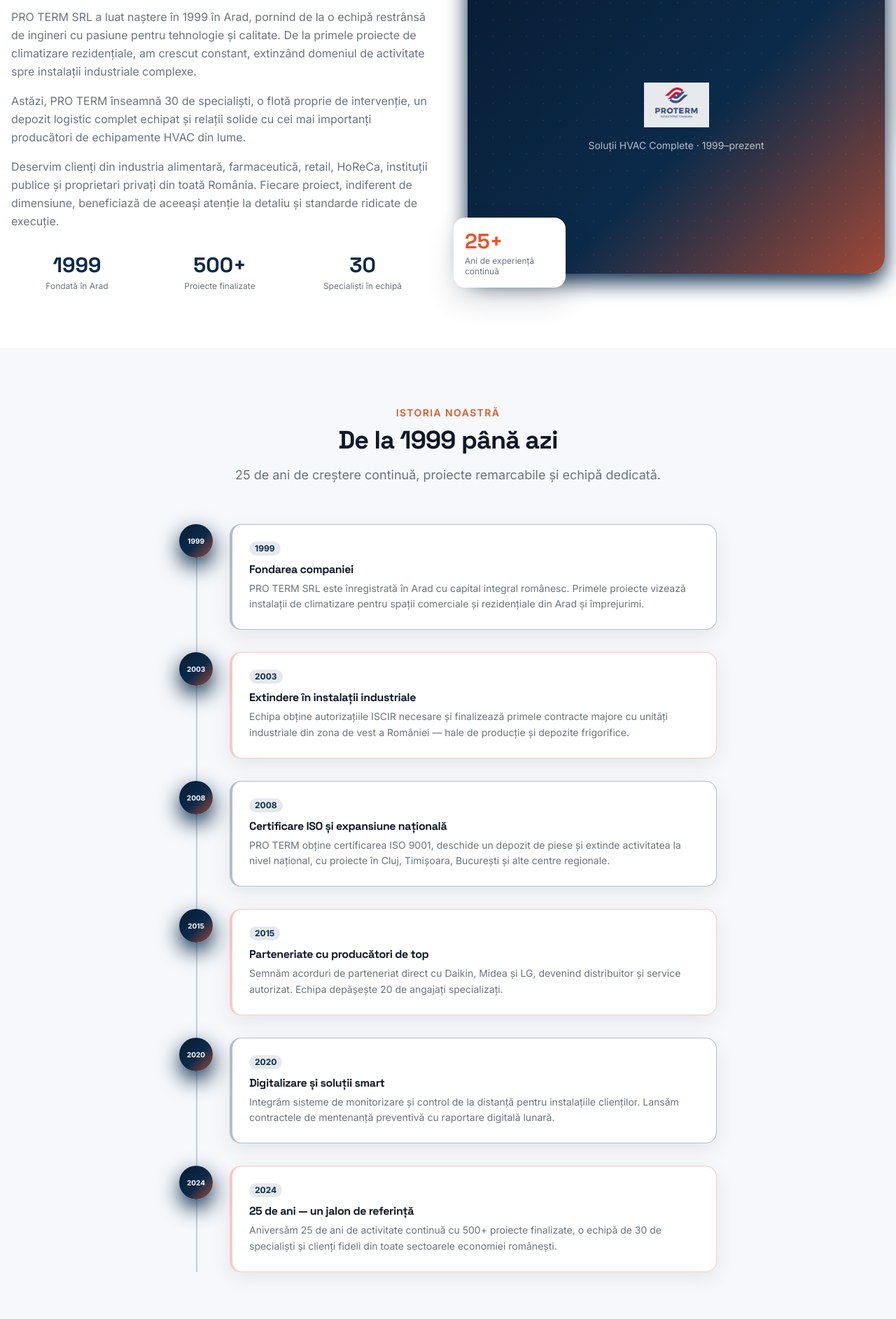
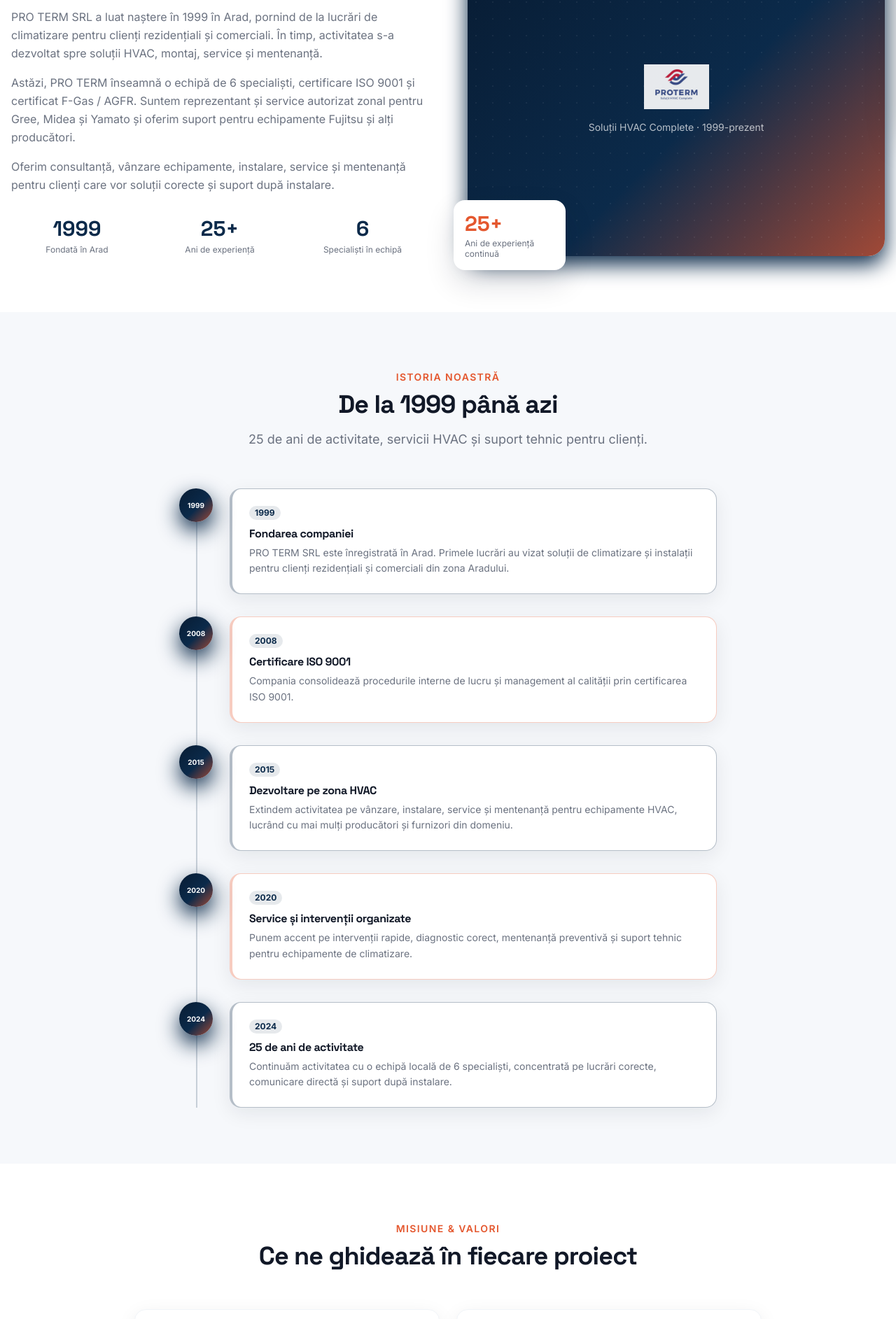
Before and after one commit to protermarad-hash/pro-term-web, a Next.js app: page /despre in a window 1280 px wide. Shown: the part 618-2503 px from the top of the page at 70% size. Built offline with nearby package versions, Linux system fonts and the light colour scheme.

Commit message:
Correct company details across about page

```diff
--- a/src/app/despre/page.tsx
+++ b/src/app/despre/page.tsx
@@ -16,7 +16,7 @@
 export const metadata: Metadata = {
   title: 'Despre PRO TERM SRL | 25+ ani HVAC',
   description:
-    'Aflați povestea PRO TERM SRL, fondată în 1999 în Arad. 25+ ani de experiență în instalații HVAC industriale și civile pe întreg teritoriul României.',
+    'Aflați povestea PRO TERM SRL, firmă din Arad cu experiență în climatizare, HVAC, montaj, service și mentenanță pentru echipamente Gree, Midea, Yamato, Fujitsu și alți producători.',
 };
 
 const timeline = [
@@ -24,74 +24,68 @@
     year: '1999',
     title: 'Fondarea companiei',
     description:
-      'PRO TERM SRL este înregistrată în Arad cu capital integral românesc. Primele proiecte vizează instalații de climatizare pentru spații comerciale și rezidențiale din Arad și împrejurimi.',
-  },
-  {
-    year: '2003',
-    title: 'Extindere în instalații industriale',
-    description:
-      'Echipa obține autorizațiile ISCIR necesare și finalizează primele contracte majore cu unități industriale din zona de vest a României — hale de producție și depozite frigorifice.',
+      'PRO TERM SRL este înregistrată în Arad. Primele lucrări au vizat soluții de climatizare și instalații pentru clienți rezidențiali și comerciali din zona Aradului.',
   },
   {
     year: '2008',
-    title: 'Certificare ISO și expansiune națională',
+    title: 'Certificare ISO 9001',
     description:
-      'PRO TERM obține certificarea ISO 9001, deschide un depozit de piese și extinde activitatea la nivel național, cu proiecte în Cluj, Timișoara, București și alte centre regionale.',
+      'Compania consolidează procedurile interne de lucru și management al calității prin certificarea ISO 9001.',
   },
   {
     year: '2015',
-    title: 'Parteneriate cu producători de top',
+    title: 'Dezvoltare pe zona HVAC',
     description:
-      'Semnăm acorduri de parteneriat direct cu Daikin, Midea și LG, devenind distribuitor și service autorizat. Echipa depășește 20 de angajați specializați.',
+      'Extindem activitatea pe vânzare, instalare, service și mentenanță pentru echipamente HVAC, lucrând cu mai mulți producători și furnizori din domeniu.',
   },
   {
     year: '2020',
-    title: 'Digitalizare și soluții smart',
+    title: 'Service și intervenții organizate',
     description:
-      'Integrăm sisteme de monitorizare și control de la distanță pentru instalațiile clienților. Lansăm contractele de mentenanță preventivă cu raportare digitală lunară.',
+      'Punem accent pe intervenții rapide, diagnostic corect, mentenanță preventivă și suport tehnic pentru echipamente de climatizare.',
   },
   {
     year: '2024',
-    title: '25 de ani — un jalon de referință',
+    title: '25 de ani de activitate',
     description:
-      'Aniversăm 25 de ani de activitate continuă cu 500+ proiecte finalizate, o echipă de 30 de specialiști și clienți fideli din toate sectoarele economiei românești.',
+      'Continuăm activitatea cu o echipă locală de 6 specialiști, concentrată pe lucrări corecte, comunicare directă și suport după instalare.',
   },
 ];
 
 const values = [
   {
     icon: CheckCircle2,
-    title: 'Calitate fără compromisuri',
+    title: 'Lucrări corecte',
     description:
-      'Folosim exclusiv echipamente certificate de la producători de top și executăm lucrările conform normativelor tehnice în vigoare.',
+      'Recomandăm echipamente potrivite pentru spațiul clientului și executăm lucrările cu atenție la detalii, nu doar după prețul cel mai mic.',
   },
   {
     icon: Users,
-    title: 'Parteneriat pe termen lung',
+    title: 'Echipă locală de 6 specialiști',
     description:
-      'Nu ne interesează tranzacții unice. Construim relații de durată bazate pe transparență, respectarea angajamentelor și suport continuu.',
+      'Comunicarea este directă, iar responsabilitatea pentru montaj, service și suport este clară de la început.',
   },
   {
     icon: Building2,
-    title: 'Experiență industrială și civilă',
+    title: 'Rezidențial și comercial',
     description:
-      'Înțelegem atât cerințele tehnice complexe ale mediului industrial, cât și așteptările de confort și design ale spațiilor civile și rezidențiale.',
+      'Oferim soluții pentru locuințe, spații comerciale, birouri, magazine și alte aplicații unde confortul și fiabilitatea contează.',
   },
   {
     icon: Award,
-    title: 'Responsabilitate față de mediu',
+    title: 'Responsabilitate față de client',
     description:
-      'Promovăm soluțiile cu eficiență energetică ridicată și refrigeranți cu impact redus asupra mediului (R-32, CO₂), conform directivelor europene.',
+      'Promovăm soluții eficiente energetic și servicii de mentenanță care ajută echipamentele să funcționeze corect pe termen lung.',
   },
 ];
 
 const authorizations = [
-  { label: 'ANRE',       description: 'Autorizație electrică pentru instalații sub tensiune' },
-  { label: 'ISCIR',      description: 'Autorizație pentru recipiente sub presiune și instalații frigorifice' },
-  { label: 'F-Gas',      description: 'Certificare pentru manipularea agenților frigorifici fluorurați' },
-  { label: 'ISO 9001',   description: 'Sistem de management al calității certificat internațional' },
-  { label: 'Daikin D1',  description: 'Distribuitor și service autorizat Daikin România' },
-  { label: 'Midea Gold', description: 'Partener Gold Midea pentru România' },
+  { label: 'ISO 9001', description: 'Sistem de management al calității certificat' },
+  { label: 'F-Gas / AGFR', description: 'Certificat pentru lucrări cu agenți frigorifici' },
+  { label: 'Gree', description: 'Reprezentant și service autorizat zonal' },
+  { label: 'Midea', description: 'Reprezentant și service autorizat zonal' },
+  { label: 'Yamato', description: 'Reprezentant și service autorizat zonal' },
+  { label: 'Fujitsu', description: 'Instalare, mentenanță și service pentru echipamente HVAC' },
 ];
 
 export default function DesprePage() {
@@ -99,8 +93,6 @@
     <>
       <Header />
       <main>
-
-        {/* Hero */}
         <section className="relative py-32 bg-dark overflow-hidden">
           <div className="absolute inset-0 bg-hero-gradient opacity-90" />
           <div
@@ -118,17 +110,15 @@
               Fondată în 1999 · 25+ ani de experiență
             </span>
             <h1 className="text-4xl md:text-6xl font-bold font-heading text-white mb-6 leading-tight">
-              Despre{' '}
-              <span className="text-brand">PRO TERM</span>
+              Despre <span className="text-brand">PRO TERM</span>
             </h1>
             <p className="text-lg text-white/75 max-w-2xl mx-auto leading-relaxed">
-              O companie românească fondată în Arad, cu 25 de ani de expertiză în proiectarea
-              și instalarea sistemelor HVAC pentru sectorul industrial și civil.
+              Firmă din Arad specializată în climatizare, HVAC, montaj, service și mentenanță,
+              cu echipă locală de 6 specialiști.
             </p>
           </div>
         </section>
 
-        {/* Cine suntem */}
         <section className="py-20 bg-white">
           <div className="container mx-auto px-4">
             <div className="grid lg:grid-cols-2 gap-14 items-center">
@@ -140,27 +130,24 @@
                   25 de ani în slujba confortului tău
                 </h2>
                 <p className="text-dark-300 leading-relaxed mb-4">
-                  PRO TERM SRL a luat naștere în 1999 în Arad, pornind de la o echipă
-                  restrânsă de ingineri cu pasiune pentru tehnologie și calitate. De la
-                  primele proiecte de climatizare rezidențiale, am crescut constant,
-                  extinzând domeniul de activitate spre instalații industriale complexe.
+                  PRO TERM SRL a luat naștere în 1999 în Arad, pornind de la lucrări de climatizare
+                  pentru clienți rezidențiali și comerciali. În timp, activitatea s-a dezvoltat spre
+                  soluții HVAC, montaj, service și mentenanță.
                 </p>
                 <p className="text-dark-300 leading-relaxed mb-4">
-                  Astăzi, PRO TERM înseamnă 30 de specialiști, o flotă proprie de
-                  intervenție, un depozit logistic complet echipat și relații solide cu
-                  cei mai importanți producători de echipamente HVAC din lume.
+                  Astăzi, PRO TERM înseamnă o echipă de 6 specialiști, certificare ISO 9001 și
+                  certificat F-Gas / AGFR. Suntem reprezentant și service autorizat zonal pentru
+                  Gree, Midea și Yamato și oferim suport pentru echipamente Fujitsu și alți producători.
                 </p>
                 <p className="text-dark-300 leading-relaxed mb-8">
-                  Deservim clienți din industria alimentară, farmaceutică, retail, HoReCa,
-                  instituții publice și proprietari privați din toată România. Fiecare
-                  proiect, indiferent de dimensiune, beneficiază de aceeași atenție la
-                  detaliu și standarde ridicate de execuție.
+                  Oferim consultanță, vânzare echipamente, instalare, service și mentenanță pentru
+                  clienți care vor soluții corecte și suport după instalare.
                 </p>
                 <div className="grid grid-cols-3 gap-4">
                   {[
                     { val: '1999', lbl: 'Fondată în Arad' },
-                    { val: '500+', lbl: 'Proiecte finalizate' },
-                    { val: '30',   lbl: 'Specialiști în echipă' },
+                    { val: '25+', lbl: 'Ani de experiență' },
+                    { val: '6', lbl: 'Specialiști în echipă' },
                   ].map(({ val, lbl }) => (
                     <div key={lbl} className="text-center">
                       <div className="text-3xl font-bold font-heading text-primary">{val}</div>
@@ -188,7 +175,7 @@
                       className="h-16 w-auto object-contain opacity-90 mb-4"
                     />
                     <p className="text-white/70 text-sm text-center">
-                      Soluții HVAC Complete · 1999–prezent
+                      Soluții HVAC Complete · 1999-prezent
                     </p>
                   </div>
                 </div>
@@ -203,7 +190,6 @@
           </div>
         </section>
 
-        {/* Timeline */}
         <section className="py-20 bg-light-200">
           <div className="container mx-auto px-4">
             <div className="text-center mb-14">
@@ -212,36 +198,28 @@
               </span>
               <h2 className="section-title mt-2">De la 1999 până azi</h2>
               <p className="section-subtitle mx-auto text-center">
-                25 de ani de creștere continuă, proiecte remarcabile și echipă dedicată.
+                25 de ani de activitate, servicii HVAC și suport tehnic pentru clienți.
               </p>
             </div>
 
             <div className="relative max-w-3xl mx-auto">
-              {/* Vertical line */}
               <div className="absolute left-6 top-0 bottom-0 w-0.5 bg-primary/20 hidden md:block" />
-
               <div className="space-y-8">
                 {timeline.map((item, i) => (
                   <div key={item.year} className="flex gap-6">
-                    {/* Year bubble */}
                     <div className="flex-shrink-0 w-12 h-12 rounded-full bg-hero-gradient flex items-center justify-center shadow-primary z-10 relative">
                       <span className="text-white text-[10px] font-bold leading-none text-center">
                         {item.year}
                       </span>
                     </div>
-
                     <div className={`card flex-1 mb-0 ${i % 2 === 1 ? 'border-l-4 border-brand/30' : 'border-l-4 border-primary/30'}`}>
                       <div className="flex items-center gap-2 mb-2">
                         <span className="text-xs font-bold text-primary bg-primary/10 px-2 py-0.5 rounded-full">
                           {item.year}
                         </span>
                       </div>
-                      <h3 className="font-bold font-heading text-dark mb-1">
-                        {item.title}
-                      </h3>
-                      <p className="text-dark-300 text-sm leading-relaxed">
-                        {item.description}
-                      </p>
+                      <h3 className="font-bold font-heading text-dark mb-1">{item.title}</h3>
+                      <p className="text-dark-300 text-sm leading-relaxed">{item.description}</p>
                     </div>
                   </div>
                 ))}
@@ -250,18 +228,14 @@
           </div>
         </section>
 
-        {/* Misiune și valori */}
         <section className="py-20 bg-white">
           <div className="container mx-auto px-4">
             <div className="text-center mb-14">
               <span className="text-brand font-semibold text-sm uppercase tracking-widest">
                 Misiune & valori
               </span>
-              <h2 className="section-title mt-2">
-                Ce ne ghidează în fiecare proiect
-              </h2>
+              <h2 className="section-title mt-2">Ce ne ghidează în fiecare proiect</h2>
             </div>
-
             <div className="grid md:grid-cols-2 gap-6 max-w-4xl mx-auto">
               {values.map(({ icon: Icon, title, description }) => (
                 <div key={title} className="card flex gap-4">
@@ -278,22 +252,17 @@
           </div>
         </section>
 
-        {/* Autorizații */}
         <section className="py-20 bg-light-200">
           <div className="container mx-auto px-4">
             <div className="text-center mb-12">
               <span className="text-brand font-semibold text-sm uppercase tracking-widest">
-                Autorizații & certificări
+                Certificări & branduri
               </span>
-              <h2 className="section-title mt-2">
-                Lucrăm autorizat și certificat
-              </h2>
+              <h2 className="section-title mt-2">Lucrăm certificat și cu parteneri de încredere</h2>
               <p className="section-subtitle mx-auto text-center">
-                Toate lucrările sunt executate de personal autorizat, cu documentație
-                completă și conformitate cu normativele în vigoare.
+                Informațiile afișate aici reflectă autorizările și colaborările declarate de PRO TERM.
               </p>
             </div>
-
             <div className="grid sm:grid-cols-2 lg:grid-cols-3 gap-5 max-w-4xl mx-auto">
               {authorizations.map(({ label, description }) => (
                 <div key={label} className="card flex items-start gap-4">
@@ -302,9 +271,7 @@
                   </div>
                   <div>
                     <div className="font-bold font-heading text-dark">{label}</div>
-                    <div className="text-dark-300 text-xs mt-1 leading-relaxed">
-                      {description}
-                    </div>
+                    <div className="text-dark-300 text-xs mt-1 leading-relaxed">{description}</div>
                   </div>
                 </div>
               ))}
@@ -312,19 +279,17 @@
           </div>
         </section>
 
-        {/* CTA */}
         <section className="py-20 bg-hero-gradient">
           <div className="container mx-auto px-4 text-center">
             <h2 className="text-3xl md:text-4xl font-bold font-heading text-white mb-4">
               Hai să construim ceva împreună
             </h2>
             <p className="text-white/75 text-lg mb-10 max-w-xl mx-auto">
-              25 de ani de experiență sunt la dispoziția ta. Contactează-ne pentru
-              o consultanță tehnică gratuită, fără niciun angajament.
+              Experiența noastră este la dispoziția ta. Contactează-ne pentru consultanță tehnică.
             </p>
             <div className="flex flex-wrap justify-center gap-4">
               <Link href="/#contact" className="btn-primary px-8 py-4 text-base">
-                Solicită consultanță gratuită
+                Solicită consultanță
                 <ArrowRight size={20} />
               </Link>
               <Link
@@ -336,7 +301,6 @@
             </div>
           </div>
         </section>
-
       </main>
       <Footer />
     </>
```
